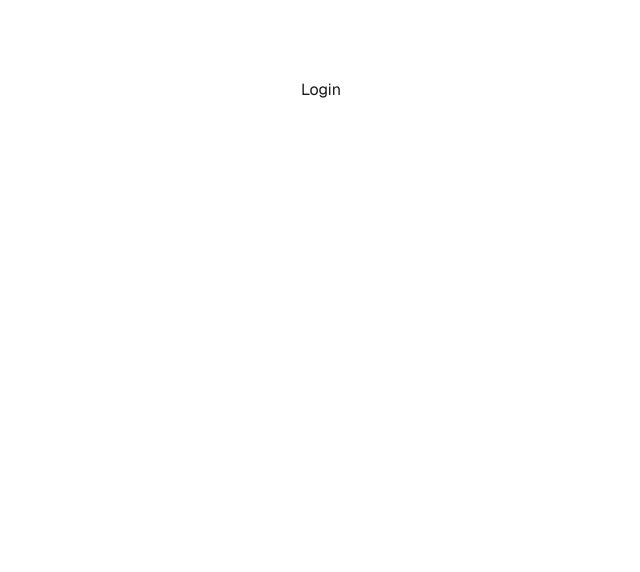
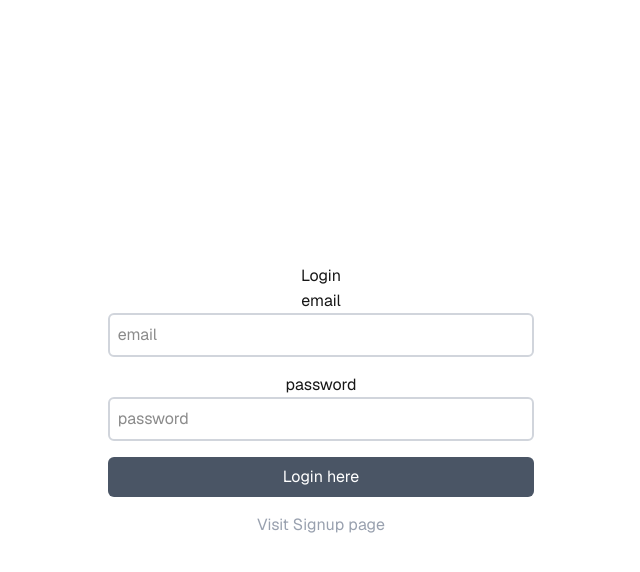
Before and after one commit to itssoumodip/auth-nextjs, a Next.js app: page /login in a window 1280 px wide. Shown: the top 572 px of the page, without its empty margins (319-959 px from the left). Built offline with nearby package versions, Linux system fonts and the light colour scheme.

Commit message:
Implement LoginPage with user input handling and navigation to Signup page

```diff
--- a/src/app/login/page.tsx
+++ b/src/app/login/page.tsx
@@ -1,7 +1,48 @@
-export default function LogingPage() {
-    return (
-        <div className="grid grid-rows-[20px_1fr_20px] items-center justify-items-center min-h-screen p-8 pb-20 gap-16 sm:p-20 font-[family-name:var(--font-geist-sans)]">
-            <h1 className="">Login</h1>
-        </div>
-    )
+"use client";
+import Link from "next/link";
+import React from "react";
+import { useRouter } from "next/navigation";
+import { Axios } from "axios";
+
+
+export default function LoginPage() {
+  const [user, setUser] = React.useState({
+    email: "",
+    password: "",
+  });
+
+  const onSignup = async () => {}
+  return (
+    <div className="flex flex-col items-center justify-center min-h-screen py-2 font-[family-name:var(--font-geist-sans)]">
+      <h1>Login</h1>
+      <hr />
+      <label htmlFor="email">email</label>
+      <input
+        id="email"
+        type="text"
+        value={user.email}
+        onChange={(e) => setUser({ ...user, email: e.target.value })}
+        placeholder="email"
+        className="border-2 border-gray-300 rounded-md p-2 mb-4 w-1/3">
+      </input>
+      <label htmlFor="password">password</label>
+      <input
+        id="password"
+        type="password"
+        value={user.password}
+        onChange={(e) => setUser({ ...user, password: e.target.value })}
+        placeholder="password"
+        className="border-2 border-gray-300 rounded-md p-2 mb-4 w-1/3">
+      </input>
+      <button
+        className="bg-gray-600 text-white rounded-md p-2 w-1/3 hover:bg-gray-700"
+        onClick={onSignup}
+        >
+          Login here
+      </button>
+      <Link href="/signup" className="text-gray-400 hover:underline mt-4">
+        Visit Signup page
+      </Link>
+    </div>
+  );
 }
--- /dev/null
+++ b/src/app/profile/[id]/page.tsx
@@ -0,0 +1,11 @@
+export default function userProfile({params}: any) {
+    return (
+      <div className="flex flex-col items-center justify-center min-h-screen py-2 font-[family-name:var(--font-geist-sans)]">
+        <h1>Profile</h1>
+        <hr />
+        <p className="text-4xl">Profile page
+            <span className="bg-orange-400 ml-4 px-3 rounded text-black">{params.id}</span>
+        </p>
+      </div>
+    );
+  }
--- /dev/null
+++ b/src/app/profile/page.tsx
@@ -0,0 +1,9 @@
+export default function ProfilePage() {
+  return (
+    <div className="flex flex-col items-center justify-center min-h-screen py-2 font-[family-name:var(--font-geist-sans)]">
+      <h1>Profile</h1>
+      <hr />
+      <p>Profile page</p>
+    </div>
+  );
+}
```
